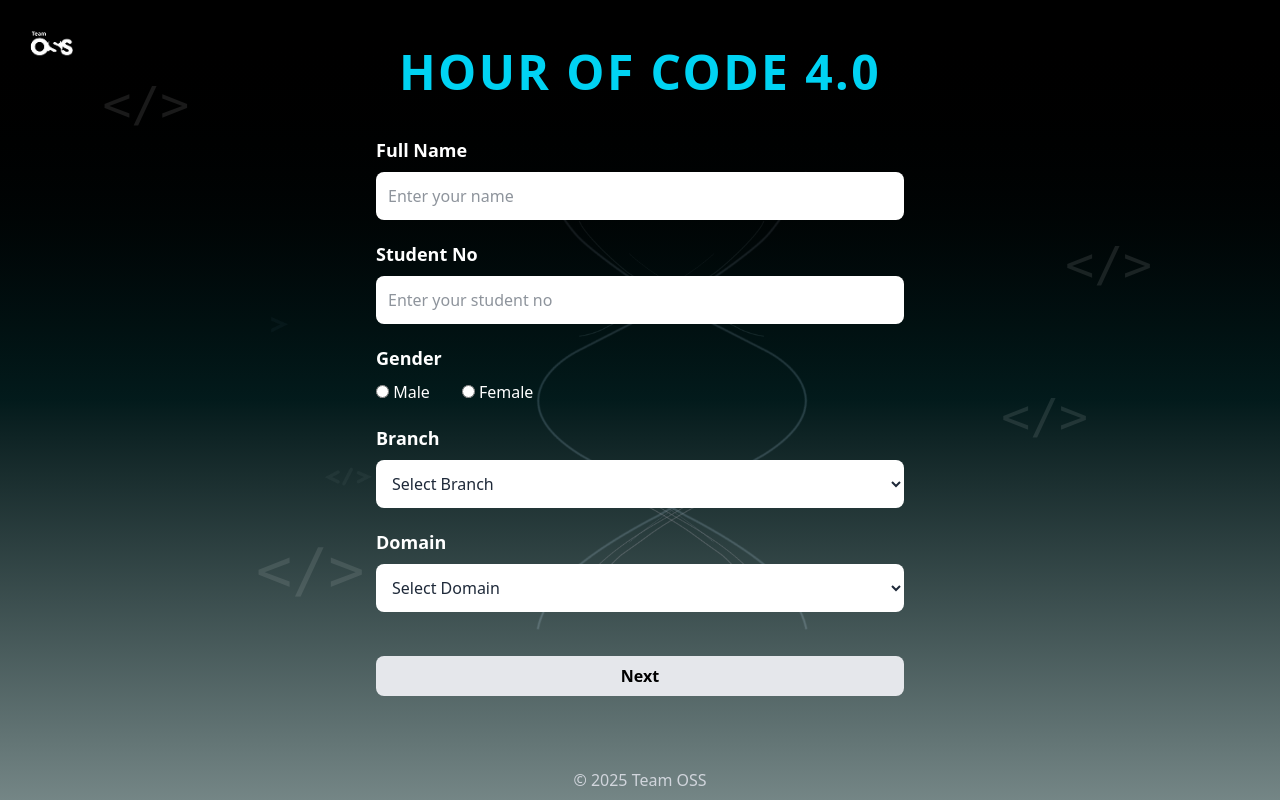
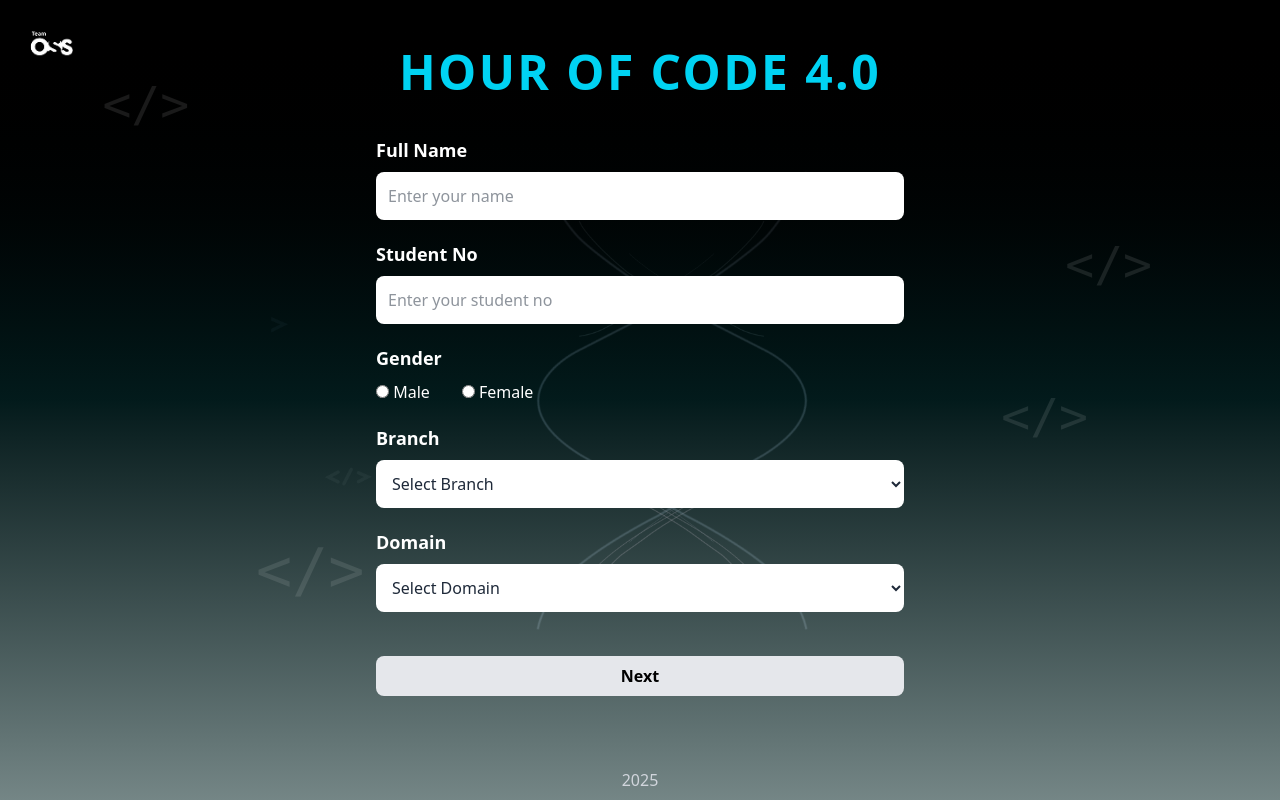
Before and after one commit to coder-Yash886/Registration-form, a React (Vite) app: page / in a window 1280 px wide. Built offline with nearby package versions, Linux system fonts and the light colour scheme.

Commit message:
Fix copyright year display in Footer component

```diff
--- a/src/components/Footer.jsx
+++ b/src/components/Footer.jsx
@@ -4,7 +4,7 @@ import React from "react";
 const Footer = () => {
   return (
     <footer className="w-full text-center py-4 text-sm sm:text-base text-gray-300 mt-8">
-      © {new Date().getFullYear()} Team OSS
+       {new Date().getFullYear()}
     </footer>
   );
 };
```
